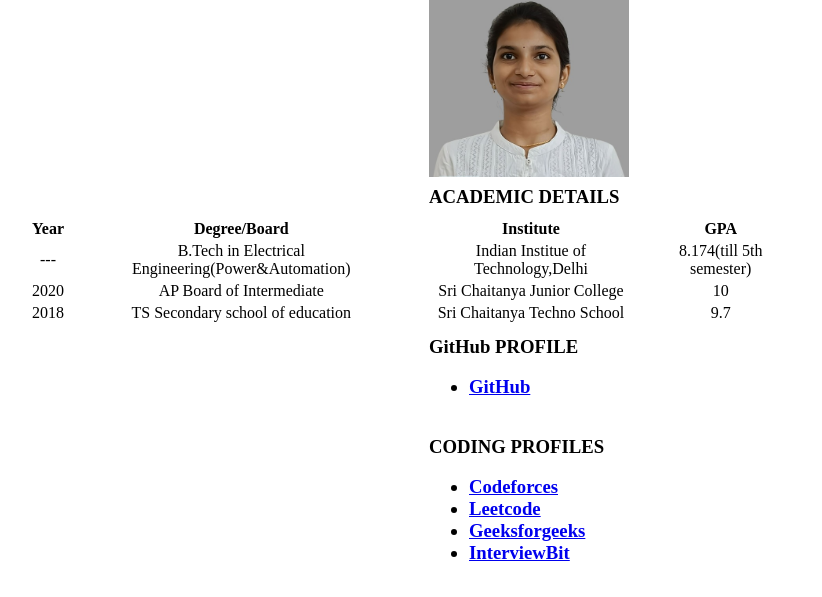
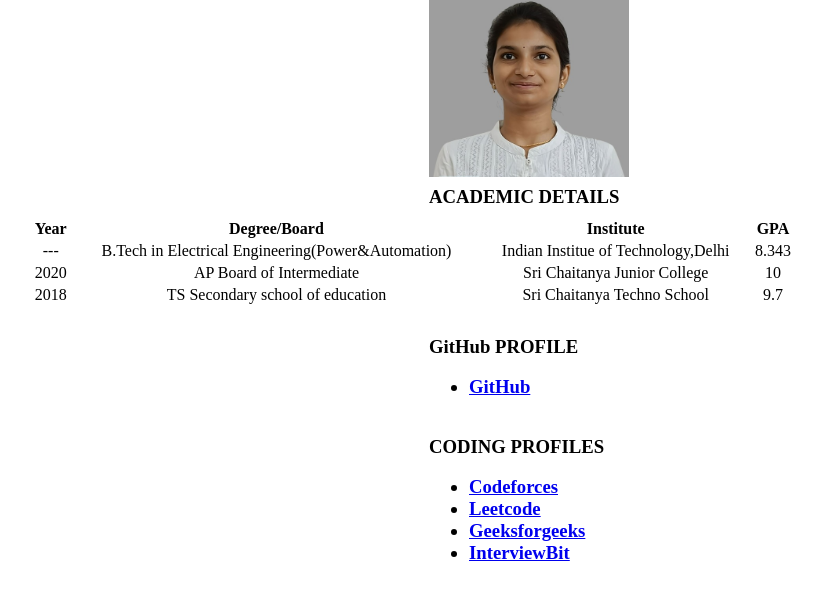
Before and after one commit to Srija4-03/Vedanta, a plain HTML site: page temp/edu.htm in a window 1280 px wide. Shown: the part 83-680 px from the top of the page, without its empty margins (171-993 px from the left). Drawn offline with Linux system fonts and the light colour scheme.

Commit message:
Update edu.htm

```diff
--- a/temp/edu.htm
+++ b/temp/edu.htm
@@ -51,7 +51,7 @@ td{text-align : center;}
 <td>---</td>
 <td>B.Tech in Electrical Engineering(Power&Automation)</td>
 <td>Indian Institue of Technology,Delhi</td>
-<td> 8.174(till 5th semester)</td>
+<td> 8.343</td>
 </tr>
 <tr>
 <td>2020</td>
```
